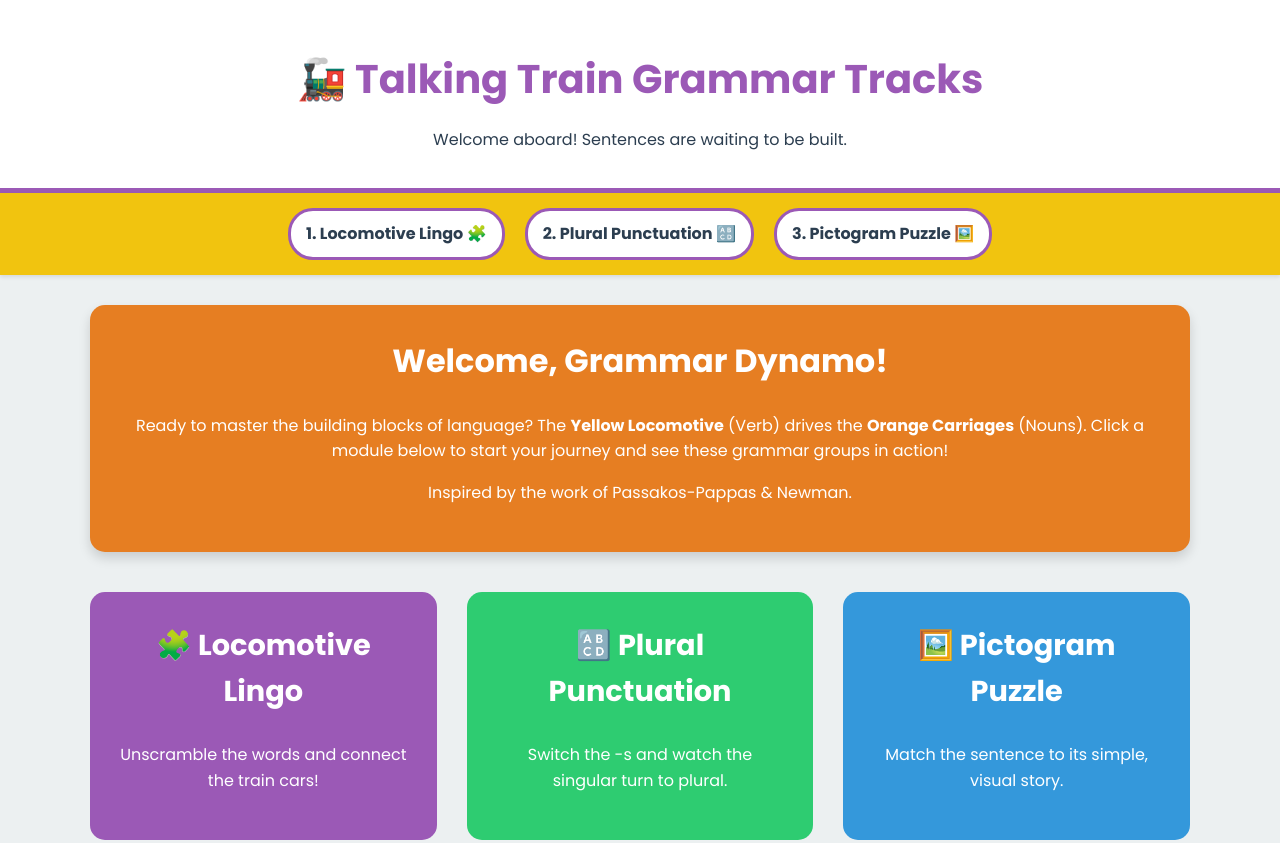
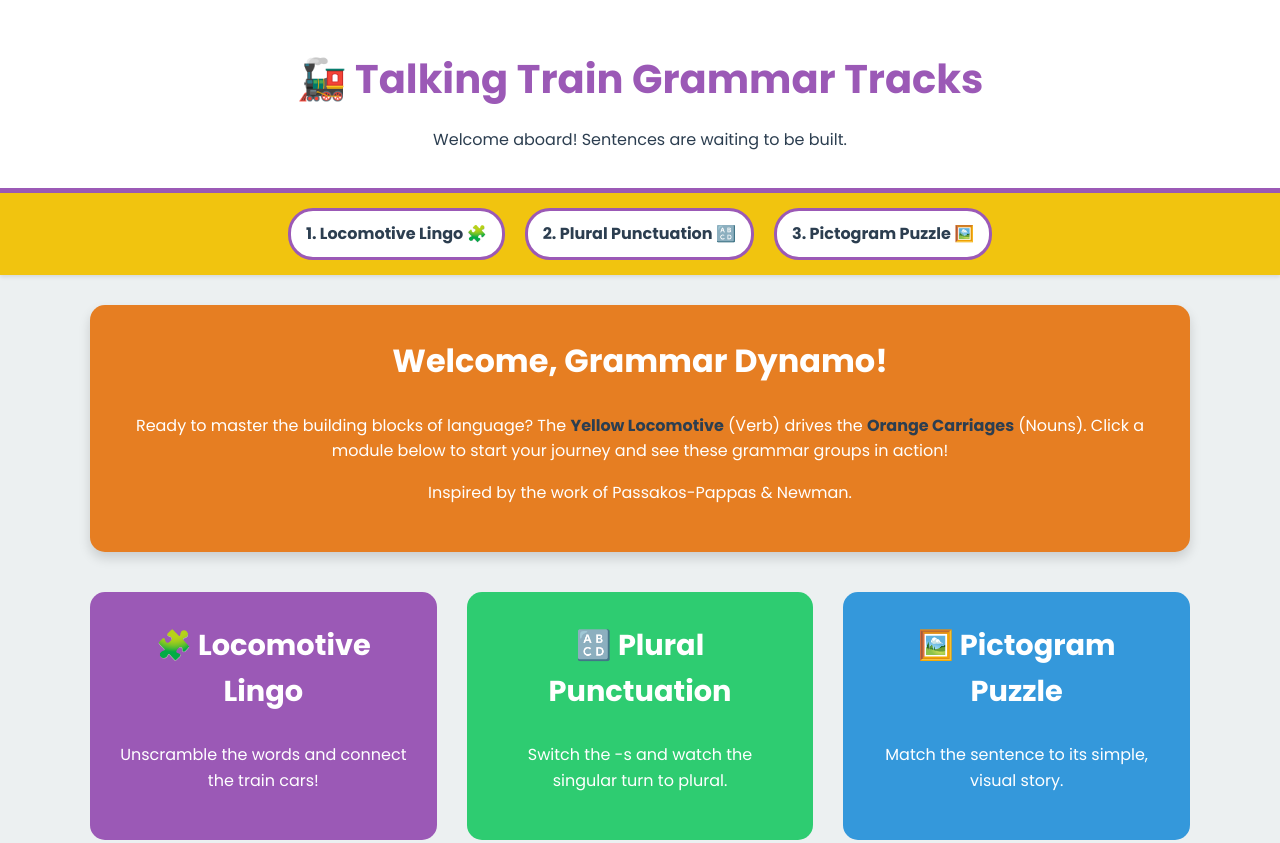
Before and after one commit to iginaeHux/Talking_Train_language_activities, a plain HTML site: page index.html in a window 1280 px wide. Shown: the top 843 px of the page. Drawn offline with Linux system fonts and the light colour scheme.

Commit message:
Update style.css
bolding style fixed

```diff
--- a/style.css
+++ b/style.css
@@ -228,3 +228,8 @@ h1 {
     min-height: 40px;
     margin-top: 10px;
 }
+/* GLOBAL BOLDING FIX */
+strong {
+    font-weight: 700;
+    color: var(--text-dark); /* Ensure strong tags are readable */
+}
```
